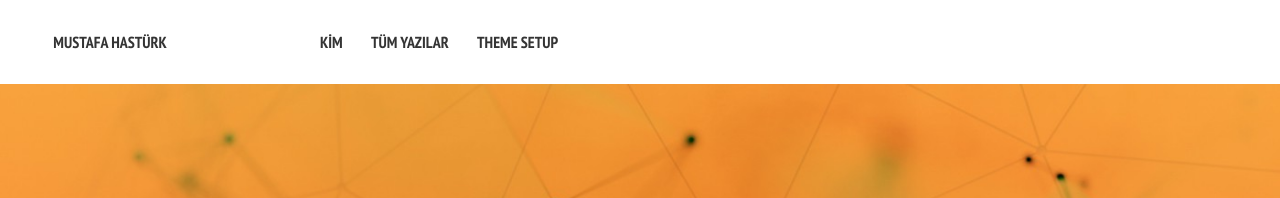
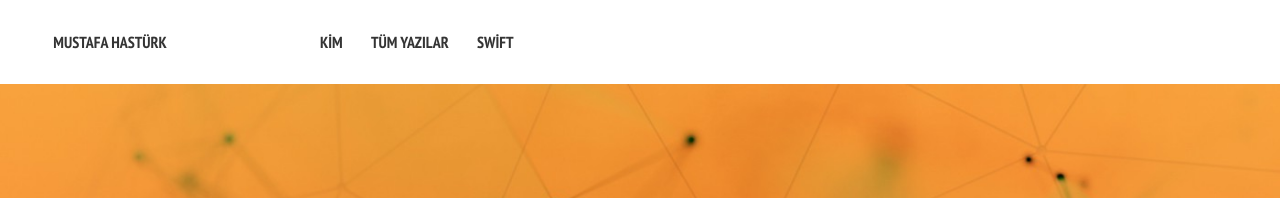
Before and after one commit to conqs/muhasturk.github.io, a Jekyll site: the page built from index.md, in a window 1280 px wide. Shown: the top 198 px of the page. Built offline with Jekyll 4.4.1, drawn with Linux system fonts in a browser that asks for light colours.

```diff
--- a/_data/navigation.yml
+++ b/_data/navigation.yml
@@ -6,5 +6,5 @@
 - title: Tüm Yazılar
   url: /posts/
 
-- title: Theme Setup
-  url: /theme-setup/
+- title: Swift
+  url: /swift/
```
